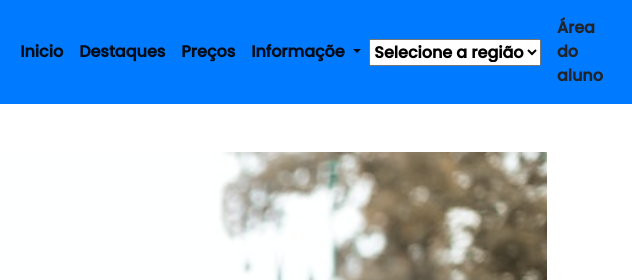
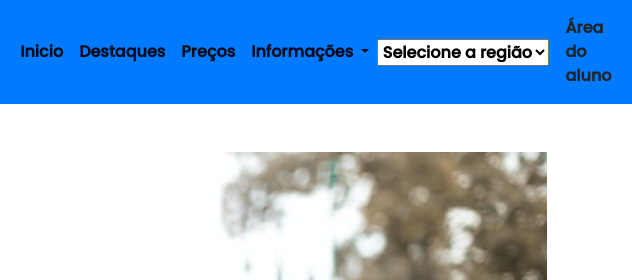
Before and after one commit to danlimax/uninassau-clone, a website: page index.html in a window 1280 px wide. Shown: the top 280 px of the page, 648-1280 px from the left. Drawn offline with nearby package versions, Linux system fonts and the light colour scheme.

Commit message:
Spelling correction

```diff
--- a/index.html
+++ b/index.html
@@ -56,7 +56,7 @@
                 id="navbarDropdownMenuLink"
                 role="button"
               >
-                Informaçõe
+                Informações
               </a>
               <div aria-labelledby="navbarDropdownMenuLink" class="dropdown-menu bg-primary">
                 <a class="dropdown-item" href="#">Graduação</a>
```
